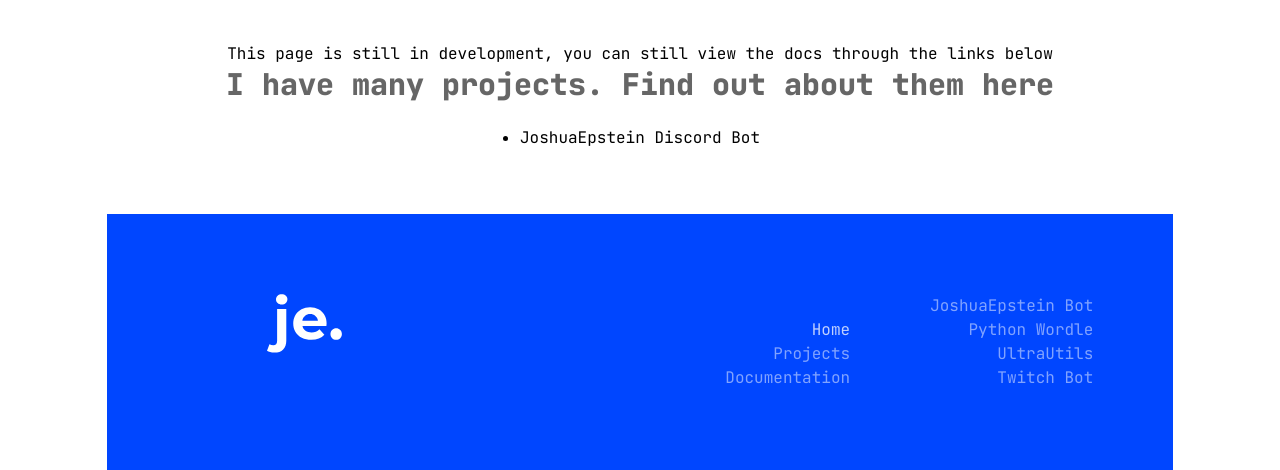
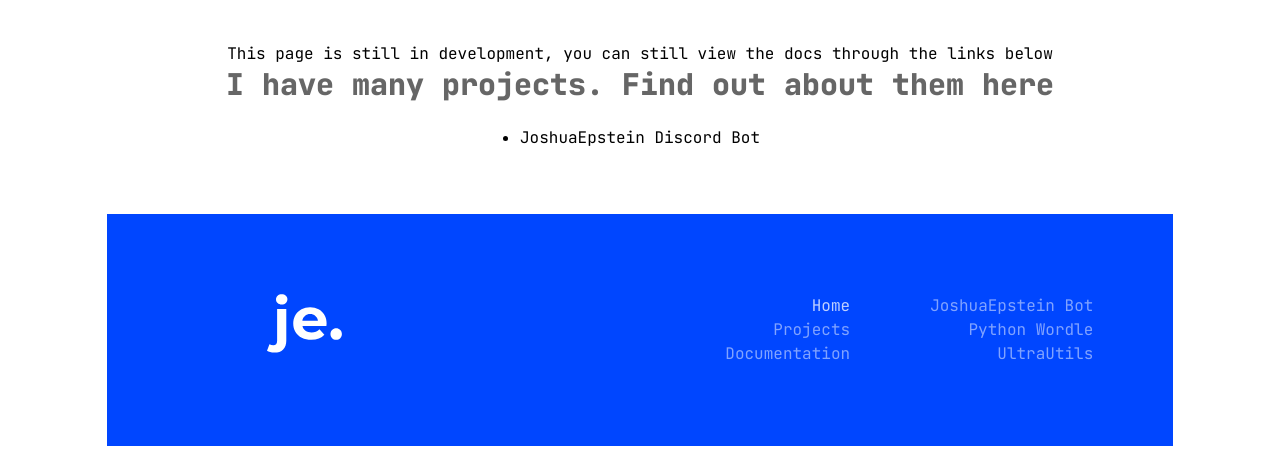
Before and after one commit to joshuaepstein/DevWebsite, a plain HTML site: page docs.html in a window 1280 px wide. Shown: the part 446-916 px from the top of the page. After the commit the page ends 892 px from the top, so only its background shows below. Drawn offline with nearby package versions, Linux system fonts and the light colour scheme; no server answers.

Commit message:
Remove twitch bot from footer docs.html

```diff
--- a/docs.html
+++ b/docs.html
@@ -139,7 +139,7 @@
           <li><a href="projects?project=jebot" class="text-white text-opacity-50 transition hover:text-opacity-70">JoshuaEpstein Bot</a></li>
           <li><a href="projects?project=wordle" class="text-white text-opacity-50 transition hover:text-opacity-70">Python Wordle</a></li>
           <li><a href="projects?project=ultrautils" class="text-white text-opacity-50 transition hover:text-opacity-70">UltraUtils</a></li>
-          <li><a href="projects?project=twitchbot" class="text-white text-opacity-50 transition hover:text-opacity-70">Twitch Bot</a></li>
+          <!-- <li><a href="projects?project=twitchbot" class="text-white text-opacity-50 transition hover:text-opacity-70">Twitch Bot</a></li> -->
         </ul>
       </div>
     </div>
```
